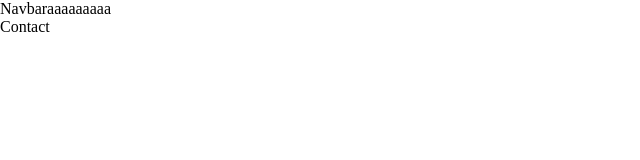
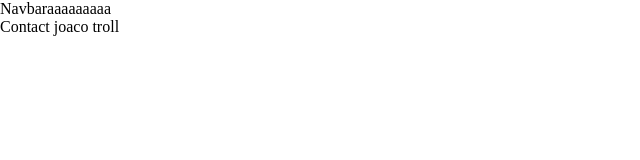
Before and after one commit to JoaGal/Create-CV, a React (Create React App) app: page /contact in a window 1280 px wide. Shown: the top 160 px of the page, without its empty margins (0-640 px from the left). Built offline with nearby package versions, Linux system fonts and the light colour scheme.

Commit message:
contact test

```diff
--- a/src/Pages/Contact/Contact.js
+++ b/src/Pages/Contact/Contact.js
@@ -1,7 +1,5 @@
-import React from 'react'
+import React from "react";
 
 export const Contact = () => {
-  return (
-    <div>Contact</div>
-  )
-}
+  return <div>Contact joaco troll</div>;
+};
```
